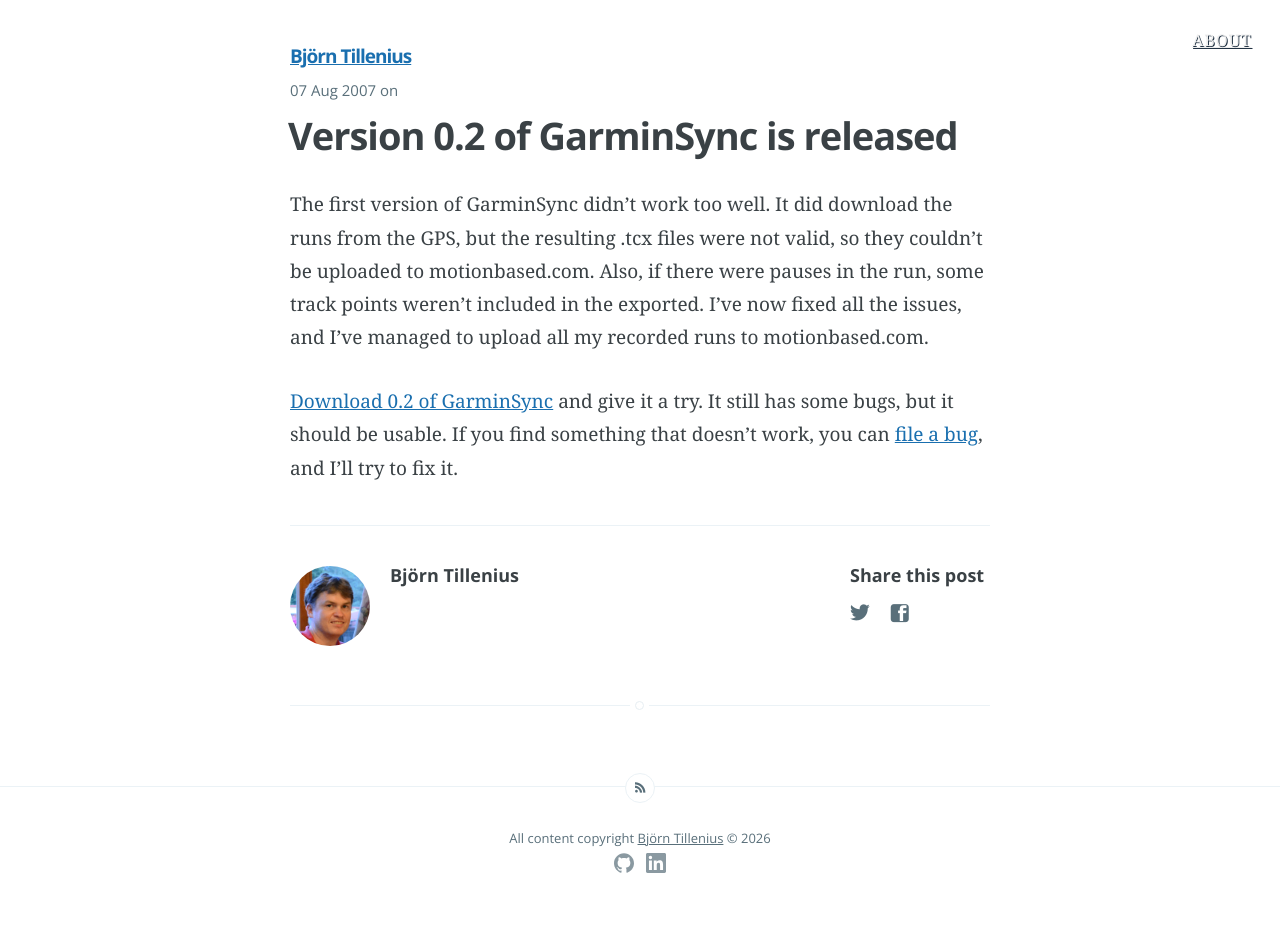
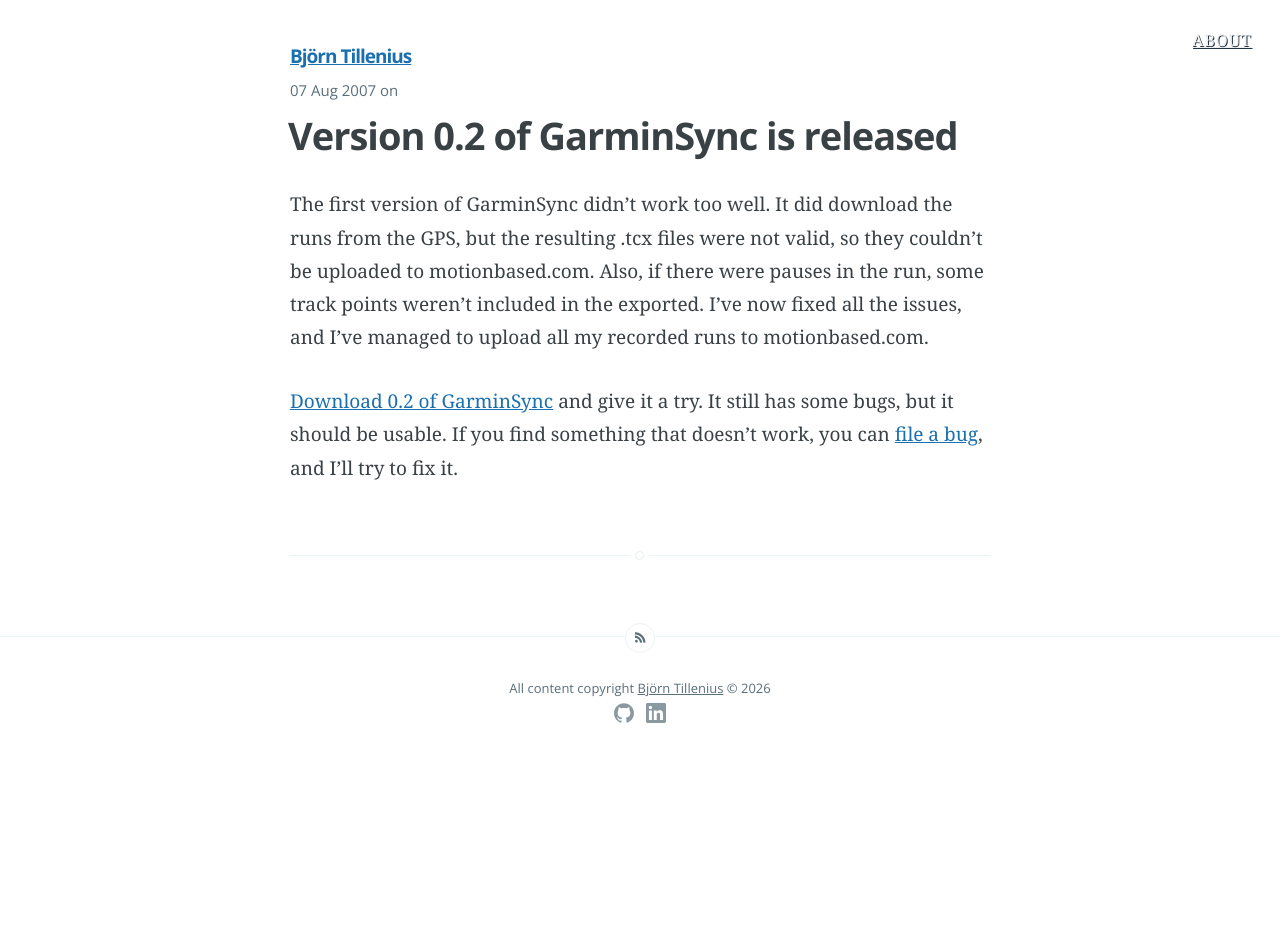
Before and after one commit to bjornt/bjornt.github.io, a Jekyll site: the page built from _posts/2007-08-07-version-02-of-garminsync-is-released.markdown, in a window 1280 px wide. Built offline with Jekyll 4.4.1, drawn with Linux system fonts in a browser that asks for light colours.

Commit message:
chore: remove links to share posts and author information

```diff
--- a/_layouts/post.html
+++ b/_layouts/post.html
@@ -43,36 +43,6 @@ archive: false
         </section>
         {% endif %}
 
-        <footer class="post-footer">
-        	<!-- If we want to display author's name and bio -->
-            {% if site.author %}
-                <section class="author">
-                	<header> <img class="profile" src="/assets/images/profile.png" alt="Author's profile picture"></header>
-                	<article>
-                		<!-- Author Name -->
-                    	<h4> {{ site.author }} </h4>
-                    	<!-- Author Bio -->
-                    	<!-- p>
-                    		Here goes the author description. You might want to place some links too in here
-                    	</p -->
-                    </article>
-                </section>
-            {% endif %}
-
-            <section class="share">
-                <h4>Share this post</h4>
-                <a class="icon-twitter" href="https://twitter.com/share?text={{page.title}}&amp;url={{site.url}}{{ page.url }}"
-                    onclick="window.open(this.href, 'twitter-share', 'width=550,height=235');return false;">
-                    <span class="hidden">Twitter</span>
-                </a>
-                <a class="icon-facebook" href="https://www.facebook.com/sharer/sharer.php?u={{site.url}}{{page.url}}"
-                    onclick="window.open(this.href, 'facebook-share','width=580,height=296');return false;">
-                    <span class="hidden">Facebook</span>
-                </a>
-            </section>
-
-        </footer>
-
     </article>
 
 </main>
```
Also changed, not shown: about.md (+1 -1 lines), assets/images/kasper-theme-index.png (deleted), assets/images/kasper-theme-post.png (deleted), assets/images/profile.png (deleted), 1 other file.
